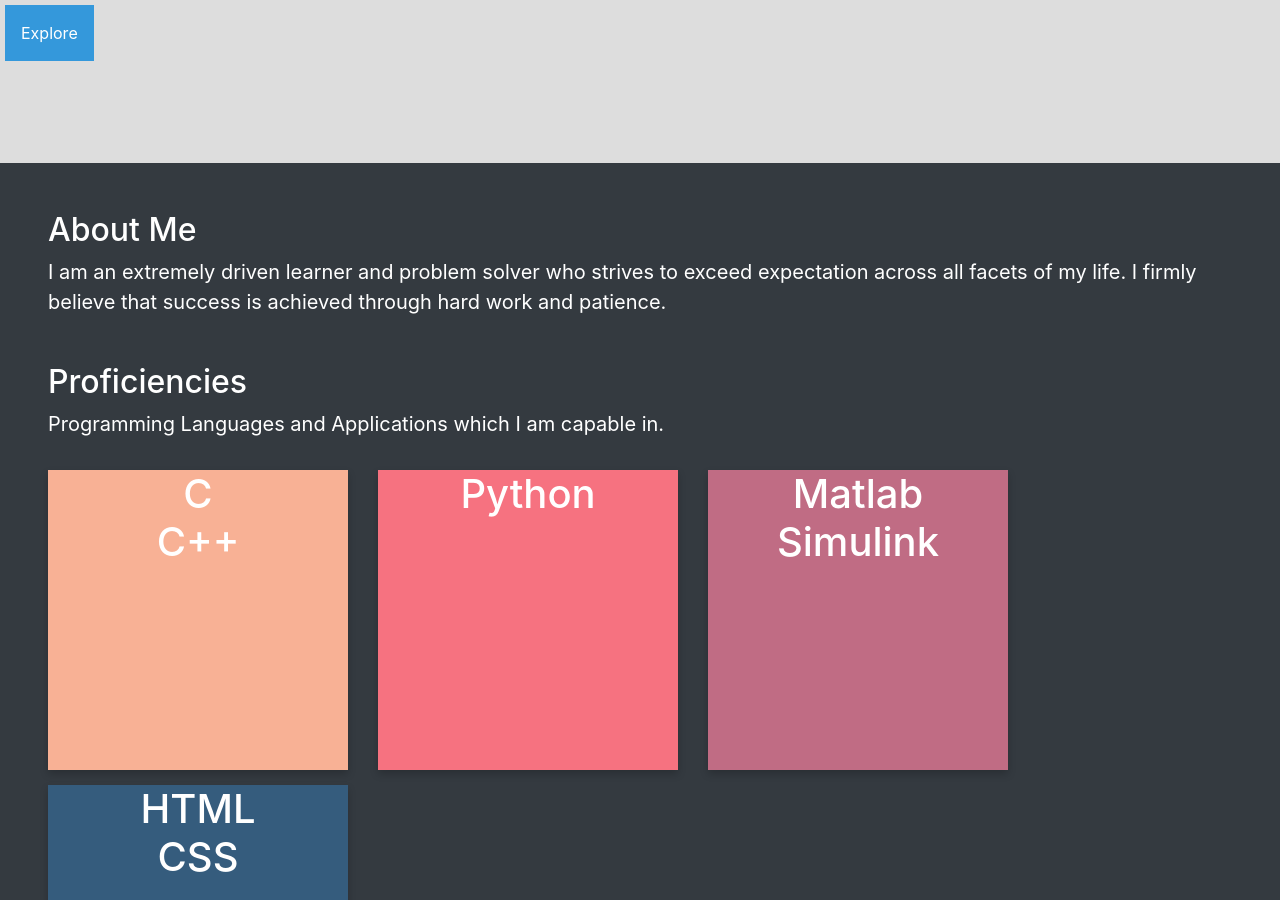
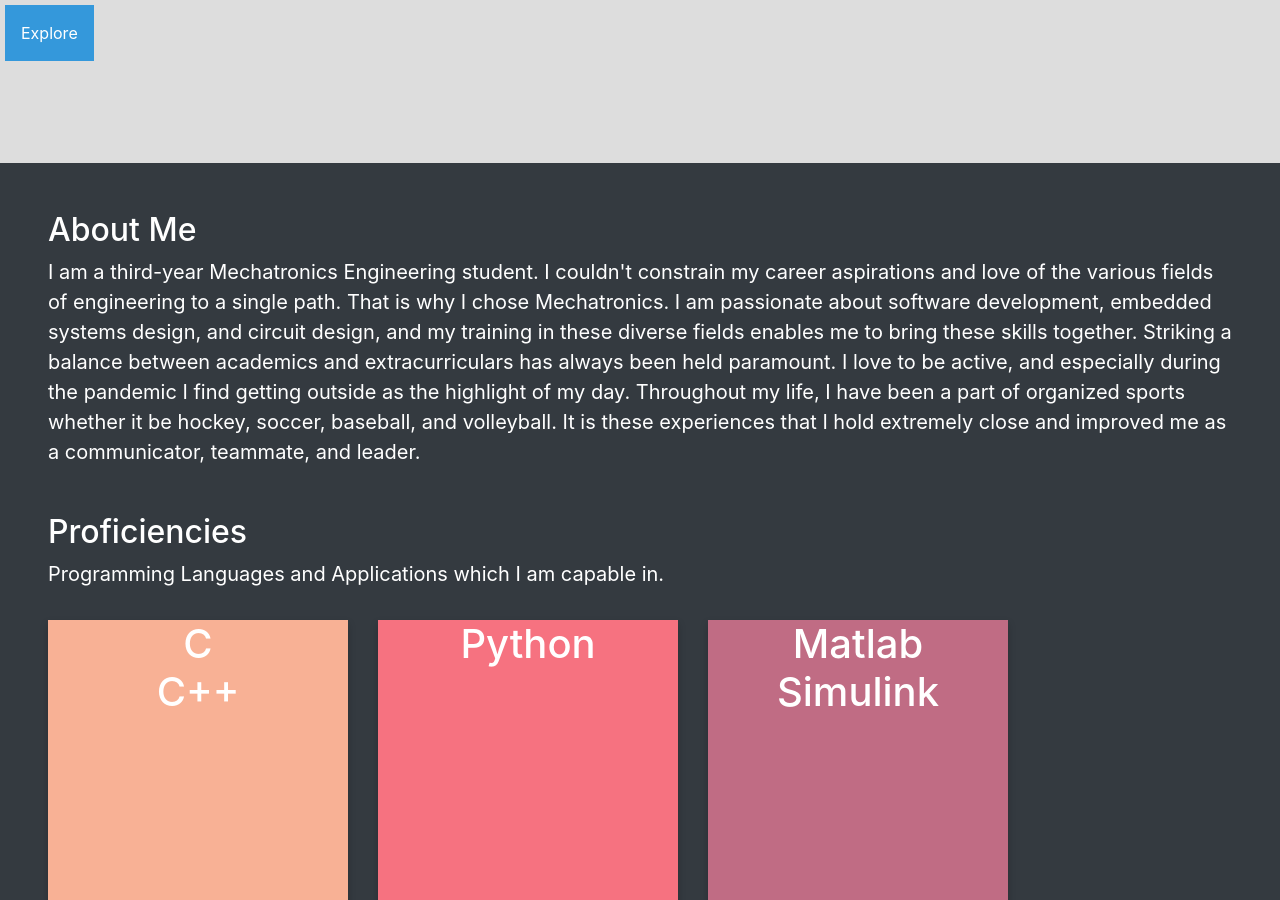
Before and after one commit to MannyLemos/MannyLemos.github.io, a Jekyll site: the page index.html, which Jekyll copies as it is, in a window 1280 px wide and 900 px high, scrolled down 677 px. Built offline with Jekyll 4.4.1, drawn with Linux system fonts in a browser that asks for light colours; nearby versions of some CDN libraries; a script that is not in the unit is left out.

Commit message:
Update index.html

```diff
--- a/index.html
+++ b/index.html
@@ -206,7 +206,11 @@
 			<div align="Left" style = "z-index: -1">
 				<div class="container-fluid p-5 my-3 bg-dark text-white">
 					<h2>About Me</h2>
-					<p>I am an extremely driven learner and problem solver who strives to exceed expectation across all facets of my life. I firmly believe that success is achieved through hard work and patience.</p><br>
+					<p>I am a third-year Mechatronics Engineering student. I couldn't constrain my career aspirations and love of the various fields of engineering to a single path. That is why I chose Mechatronics.
+
+I am passionate about software development, embedded systems design, and circuit design, and my training in these diverse fields enables me to bring these skills together.
+
+Striking a balance between academics and extracurriculars has always been held paramount. I love to be active, and especially during the pandemic I find getting outside as the highlight of my day. Throughout my life, I have been a part of organized sports whether it be hockey, soccer, baseball, and volleyball. It is these experiences that I hold extremely close and improved me as a communicator, teammate, and leader.</p><br>
 						<div id ="proficiencies">
 							<h2>Proficiencies</h2>
 							<p>Programming Languages and Applications which I am capable in.</p>
```
